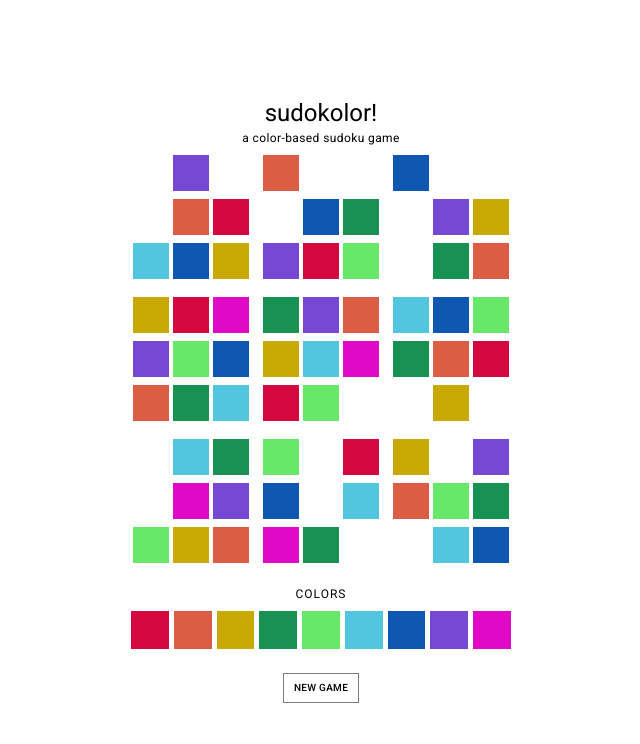
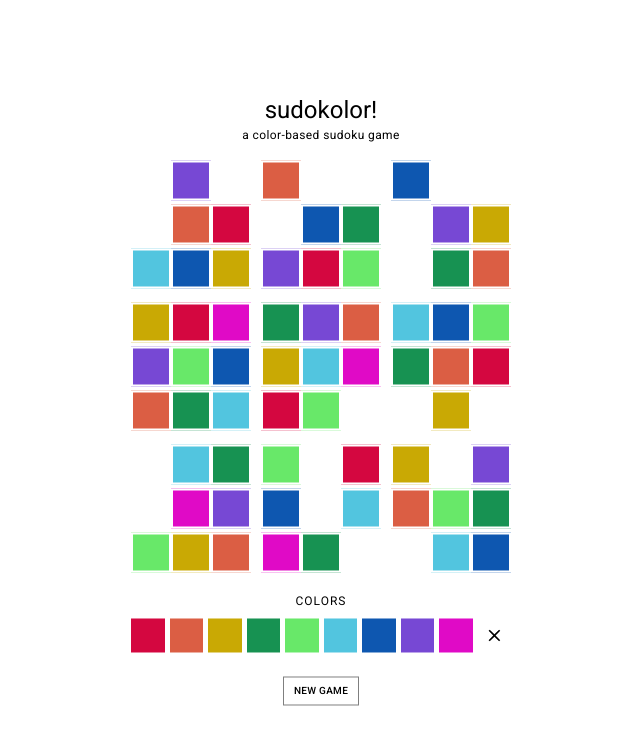
Before and after one commit to jackieleighh/sudokolor, a React (Create React App) app: page / in a window 1280 px wide. Shown: the top 744 px of the page, without its empty margins (319-959 px from the left). Built offline with nearby package versions, Linux system fonts and the light colour scheme.

Commit message:
add erase

```diff
--- a/package.json
+++ b/package.json
@@ -15,11 +15,9 @@
     "@types/node": "^16.11.22",
     "@types/react": "^17.0.38",
     "@types/react-dom": "^17.0.11",
-    "immutable": "^4.0.0",
     "react": "^17.0.2",
     "react-dom": "^17.0.2",
     "react-scripts": "5.0.0",
-    "styled-components": "^5.3.3",
     "typescript": "^4.5.5",
     "web-vitals": "^2.1.4"
   },
@@ -48,7 +46,6 @@
     ]
   },
   "devDependencies": {
-    "@types/styled-components": "^5.1.21",
     "@typescript-eslint/eslint-plugin": "^5.10.2",
     "@typescript-eslint/parser": "^5.10.2",
     "eslint": "^8.8.0",
--- a/src/App.tsx
+++ b/src/App.tsx
@@ -1,7 +1,10 @@
 import React, { useEffect, useState } from 'react';
-import styled from 'styled-components';
+import { makePuzzle, pluck } from './utils';
+
+// material
+import { styled } from '@mui/material/styles';
 import { Grid, Button, Typography } from '@mui/material';
-import { makePuzzle, pluck } from './utils';
+import ClearIcon from '@mui/icons-material/Clear';
 
 // TODO - add themes
 const COLOR_MAP = [
@@ -62,18 +65,28 @@ function App() {
     }
   };
 
+  const handleErase = () => {
+    const row = selected[0], col = selected[1];
+    if(!puzzle || !board || row < 0 || col < 0) return;
+    // check if part of puzzle
+    if(puzzle[row][col] === 0) {
+      // we can erase this
+      board[row][col] = -1;
+      setBoard([...board]);
+    }
+  }
+
   return (
-    <Grid
+    <ContainerGrid
         container
         spacing={0}
         direction="column"
         alignItems="center"
         justifyContent="center"
-        style={{ minHeight: '100vh' }}
       >
         <Grid item xs={3} style={{ maxWidth: '400px', width: '100%', padding: '0 10px' }}>
           <Grid container>
-            <Grid item xs={12} style={{ textAlign: 'center' }}>
+            <Grid item xs={12} style={{ textAlign: 'center', marginBottom: '10px' }}>
               <Typography variant="h5" display="block">sudokolor!</Typography>
               <Typography variant="caption" display="block" gutterBottom>a color-based sudoku game</Typography>
             </Grid>
@@ -105,28 +118,45 @@ function App() {
                   onClick={() => handlePutColor(i)}
                 />
               ))}
+              <button className="colorButton erase" onClick={() => handleErase()}>
+                <StyledClearIcon />
+              </button>
               </div>
             </Grid>
             <Grid item xs={12}>
               <div className="controls">
-                <ControlButton
-                  variant="outlined"
-                  onClick={() => generateGame()}
-                >
+                <ControlButton variant="outlined" onClick={() => generateGame()}>
                   new game
                 </ControlButton>
               </div>
             </Grid>
           </Grid>
         </Grid>
-    </Grid>
+    </ContainerGrid>
   );
 }
 
-const ControlButton = styled(Button)`
-  padding: 5px 10px;
-  border-radius: 0;
-  font-size: 10px;
-`;
+const StyledClearIcon = styled(ClearIcon)(() => ({
+  position: 'absolute',
+  top: '50%',
+  left: '50%',
+  marginRight: '-50%',
+  transform: 'translate(-48%, -50%)',
+  fontSize: '20px'
+}));
+
+const ContainerGrid = styled(Grid)(() => ({
+  position: 'absolute',
+  top: '50%',
+  left: '50%',
+  marginRight: '-50%',
+  transform: 'translate(-50%, -50%)'
+}));
+
+const ControlButton = styled(Button)(() => ({
+  padding: '5px 10px',
+  fontSize: '10px',
+  borderRadius: '0',
+}));
 
 export default App;
--- a/src/index.css
+++ b/src/index.css
@@ -10,10 +10,6 @@ body {
 code {
   font-family: source-code-pro, Menlo, Monaco, Consolas, 'Courier New',
     monospace;
-}
-
-.puzzleRow {
-
 }
 
 .puzzleRow:nth-child(3n) {
@@ -48,9 +44,14 @@ code {
 .colorButton {
   padding: 0;
   border-radius: 0;
-  width: calc((100% - 40px) / 9);
+  width: calc((100% - 45px) / 10);
   margin-right: 5px;
   border: none;
+}
+
+.colorButton.erase {
+  background: transparent;
+  position: relative;
 }
 
 .colorButton:last-of-type {
```
Also changed, not shown: 1 other file (tests, documents, lock files or other folders).
